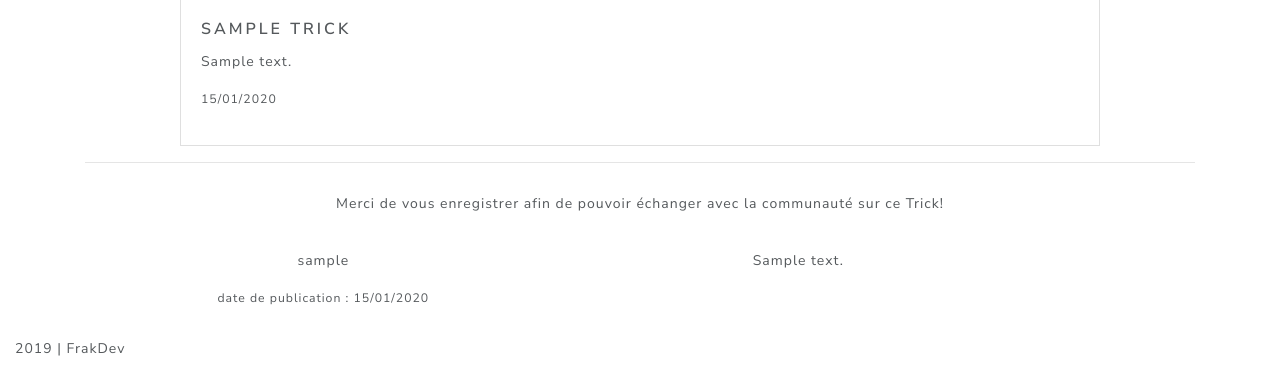
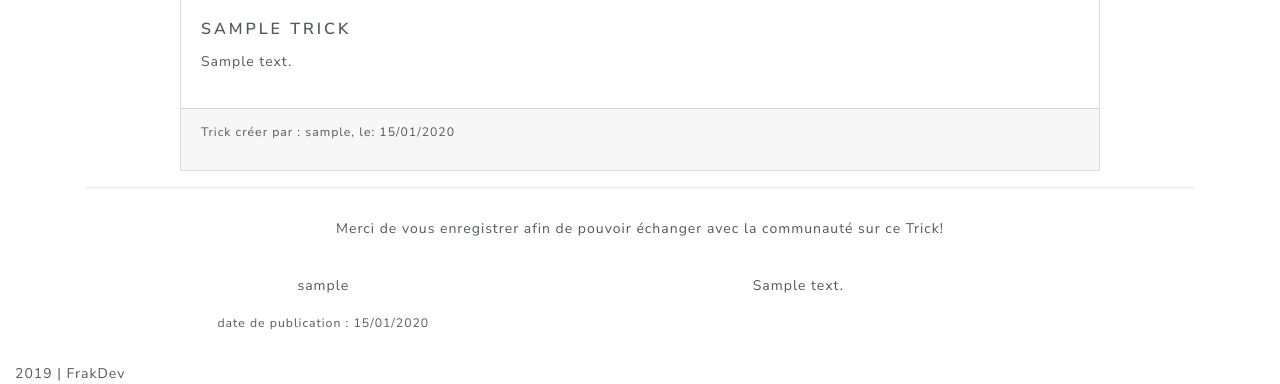
Before and after one commit to captainfrak/Projet6, a Symfony app: template templates/singletrick.html.twig in a window 1280 px wide. Shown: the part 520-904 px from the top of the page. Before the commit the page ends 876 px from the top, so only its background shows below. Run offline with Twig, Linux system fonts and the light colour scheme; the template is opened without the code that fills it: most values are stand-ins (such as "Sample title", 1, 10 or a date in 2020); some libraries are stand-ins or nearby versions.

Commit message:
Add: change the layout of the trick card

```diff
--- a/templates/singletrick.html.twig
+++ b/templates/singletrick.html.twig
@@ -24,7 +24,13 @@
                     <div class="card-body">
                         <h5 class="card-title">{{ trick.name }}</h5>
                         <p>{{ trick.description }}</p>
-                        <p><small>{{ trick.createdAt | date("d/m/Y") }}</small></p>
+                    </div>
+                    <div class="card-footer">
+                        <p>
+                            <small>
+                                Trick créer par : {{ trick.author.username }}, le: {{ trick.createdAt | date("d/m/Y") }}
+                            </small>
+                        </p>
                     </div>
                 </div>
             </div>
```
